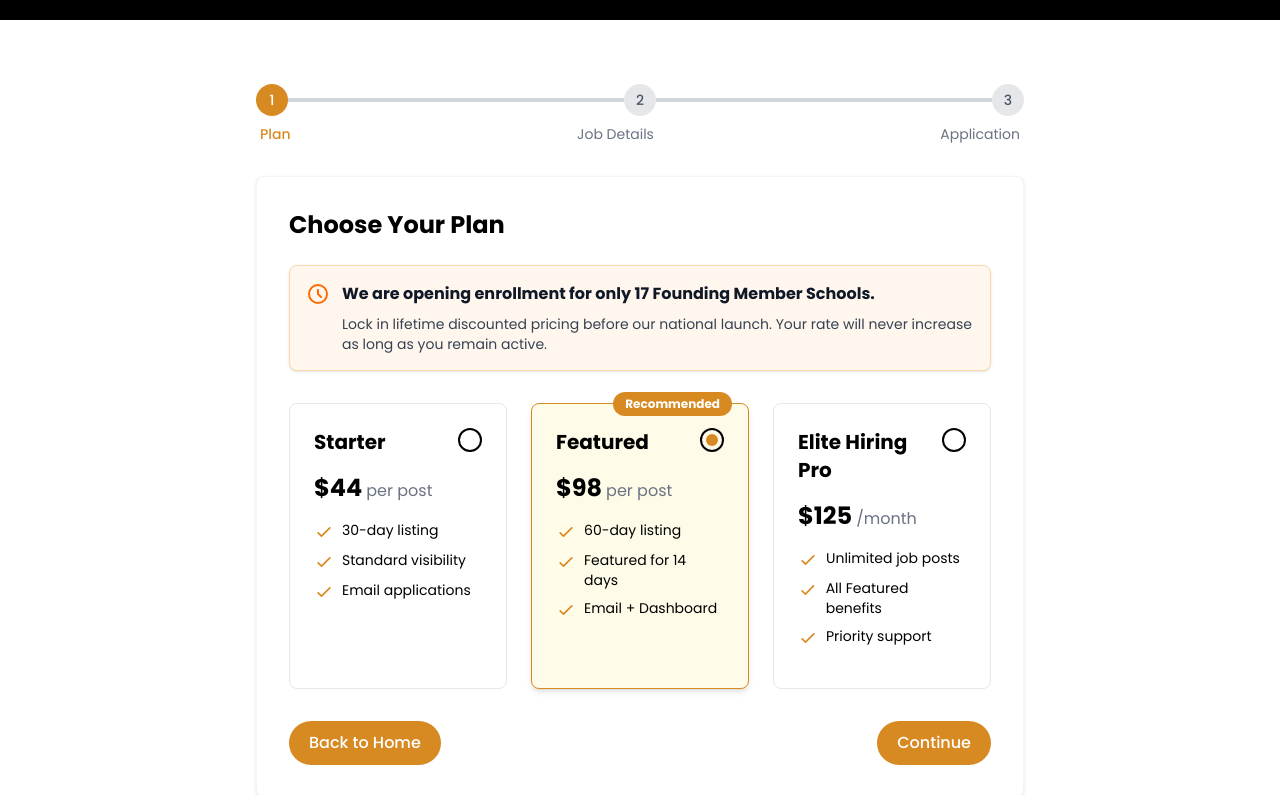
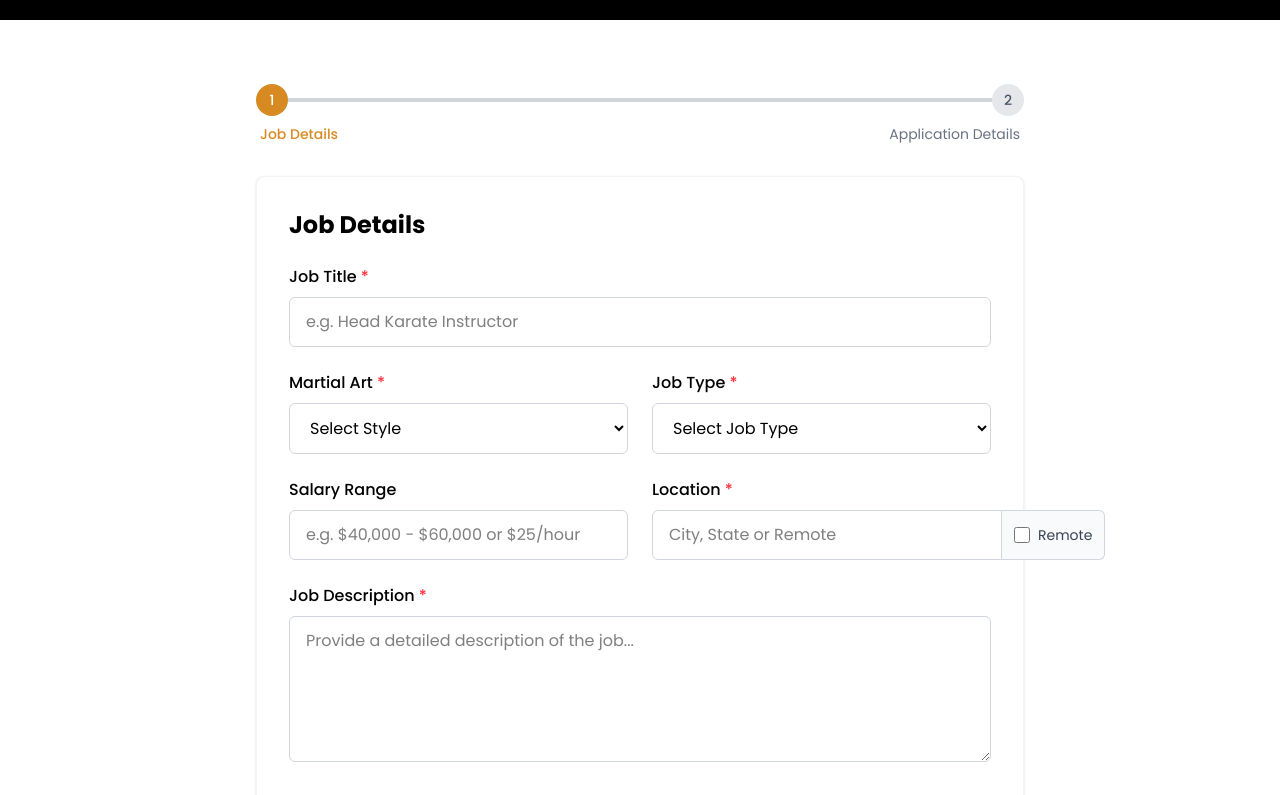
Before and after one commit to ismaeel06/Martial_Arts_Job_Board_Next, a Next.js app: page /post-job in a window 1280 px wide. Shown: the part 320-1115 px from the top of the page. Built offline with nearby package versions, Linux system fonts and the light colour scheme.

Commit message:
fixed post-job

```diff
--- a/src/app/post-job/page.js
+++ b/src/app/post-job/page.js
@@ -34,10 +34,8 @@ const PostJobPage = () => {
 
   // Form state - removed schoolName, schoolLogo, schoolWebsite, schoolSize, schoolDescription
   const [formData, setFormData] = useState({
-    // Step 1: Choose Plan
+
     plan: 'featured',
-
-    // Step 2: Job Details
     title: '',
     martial_art: '',
     job_type: '',
@@ -265,7 +263,7 @@ const PostJobPage = () => {
   const handleSubmit = (e) => {
     e.preventDefault();
 
-    // Validate step 3 before submission
+    // Validate step 2 before submission
     if (!validateStep3()) {
       return;
     }
@@ -297,13 +295,13 @@ const PostJobPage = () => {
     // });
 
     // Move to confirmation step
-    setCurrentStep(4); // Changed from 5 to 4 since we removed a step
+    setCurrentStep(3); // Changed from 5 to 4 since we removed a step
   };
 
   // Navigation between steps
   const nextStep = () => {
     // If we're on step 2, validate before proceeding
-    if (currentStep === 2) {
+    if (currentStep === 1) {
       if (!validateStep2()) {
         return; // Stop if validation fails
       }
@@ -365,195 +363,8 @@ const PostJobPage = () => {
   // Render the current step
   const renderStep = () => {
     switch(currentStep) {
+
       case 1:
-        // Keep Plan selection step as is
-        return (
-          <div className="animate-fade-in">
-            <h2 className="text-2xl font-bold mb-6">Choose Your Plan</h2>
-                              {/* Urgency Banner */}
-    <div className="max-w-3xl mx-auto mb-8 bg-orange-50 border border-orange-200 rounded-lg p-4 shadow-sm">
-      <div className="flex items-center mb-2">
-        <svg xmlns="http://www.w3.org/2000/svg" className="h-6 w-6 text-orange-500 mr-3 flex-shrink-0" fill="none" viewBox="0 0 24 24" stroke="currentColor">
-          <path strokeLinecap="round" strokeLinejoin="round" strokeWidth={2} d="M12 8v4l3 3m6-3a9 9 0 11-18 0 9 9 0 0118 0z" />
-        </svg>
-        <span className="text-base font-bold text-gray-900">
-          We are opening enrollment for only 17 Founding Member Schools.
-        </span>
-      </div>
-      <p className="text-sm text-gray-700 ml-9">
-        Lock in lifetime discounted pricing before our national launch. Your rate will never increase as long as you remain active.
-      </p>
-    </div>
-
-            <div className="grid grid-cols-1 md:grid-cols-3 gap-6 mb-8">
-              {/* Starter Plan */}
-              <div
-                className={`
-                  border rounded-lg p-6 cursor-pointer transition-all
-                  ${selectedPlan === 'starter'
-                    ? 'border-[#D88A22] bg-yellow-50 shadow-md'
-                    : 'border-gray-200 hover:border-gray-300 hover:shadow-sm'
-                  }
-                `}
-                onClick={() => {
-                  setSelectedPlan('starter');
-                  setFormData(prev => ({ ...prev, plan: 'starter' }));
-                }}
-              >
-                <div className="flex justify-between items-start mb-4">
-                  <h3 className="text-xl font-bold">Starter</h3>
-                  <div className="h-6 w-6 rounded-full border-2 flex items-center justify-center">
-                    {selectedPlan === 'starter' && (
-                      <div className="h-3 w-3 bg-[#D88A22] rounded-full"></div>
-                    )}
-                  </div>
-                </div>
-
-                <div className="mb-4">
-                  <span className="text-2xl font-bold">${prices.starter}</span>
-                  <span className="text-gray-500 ml-1">per post</span>
-                </div>
-
-                <ul className="mb-4 space-y-2">
-                  <li className="flex items-start">
-                    <svg className="w-5 h-5 text-[#D88A22] mr-2 mt-0.5" fill="none" stroke="currentColor" viewBox="0 0 24 24">
-                      <path strokeLinecap="round" strokeLinejoin="round" strokeWidth="2" d="M5 13l4 4L19 7" />
-                    </svg>
-                    <span className="text-sm">30-day listing</span>
-                  </li>
-                  <li className="flex items-start">
-                    <svg className="w-5 h-5 text-[#D88A22] mr-2 mt-0.5" fill="none" stroke="currentColor" viewBox="0 0 24 24">
-                      <path strokeLinecap="round" strokeLinejoin="round" strokeWidth="2" d="M5 13l4 4L19 7" />
-                    </svg>
-                    <span className="text-sm">Standard visibility</span>
-                  </li>
-                  <li className="flex items-start">
-                    <svg className="w-5 h-5 text-[#D88A22] mr-2 mt-0.5" fill="none" stroke="currentColor" viewBox="0 0 24 24">
-                      <path strokeLinecap="round" strokeLinejoin="round" strokeWidth="2" d="M5 13l4 4L19 7" />
-                    </svg>
-                    <span className="text-sm">Email applications</span>
-                  </li>
-                </ul>
-              </div>
-
-              {/* Featured Plan */}
-              <div
-                className={`
-                  border rounded-lg p-6 cursor-pointer transition-all relative
-                  ${selectedPlan === 'featured'
-                    ? 'border-[#D88A22] bg-yellow-50 shadow-md'
-                    : 'border-gray-200 hover:border-gray-300 hover:shadow-sm'
-                  }
-                `}
-                onClick={() => {
-                  setSelectedPlan('featured');
-                  setFormData(prev => ({ ...prev, plan: 'featured' }));
-                }}
-              >
-                <div className="absolute -top-3 right-4 bg-[#D88A22] text-white px-3 py-1 rounded-full text-xs font-bold">
-                  Recommended
-                </div>
-
-                <div className="flex justify-between items-start mb-4">
-                  <h3 className="text-xl font-bold">Featured</h3>
-                  <div className="h-6 w-6 rounded-full border-2 flex items-center justify-center">
-                    {selectedPlan === 'featured' && (
-                      <div className="h-3 w-3 bg-[#D88A22] rounded-full"></div>
-                    )}
-                  </div>
-                </div>
-
-                <div className="mb-4">
-                  <span className="text-2xl font-bold">${prices.featured}</span>
-                  <span className="text-gray-500 ml-1">per post</span>
-                </div>
-
-                <ul className="mb-4 space-y-2">
-                  <li className="flex items-start">
-                    <svg className="w-5 h-5 text-[#D88A22] mr-2 mt-0.5" fill="none" stroke="currentColor" viewBox="0 0 24 24">
-                      <path strokeLinecap="round" strokeLinejoin="round" strokeWidth="2" d="M5 13l4 4L19 7" />
-                    </svg>
-                    <span className="text-sm">60-day listing</span>
-                  </li>
-                  <li className="flex items-start">
-                    <svg className="w-5 h-5 text-[#D88A22] mr-2 mt-0.5" fill="none" stroke="currentColor" viewBox="0 0 24 24">
-                      <path strokeLinecap="round" strokeLinejoin="round" strokeWidth="2" d="M5 13l4 4L19 7" />
-                    </svg>
-                    <span className="text-sm">Featured for 14 days</span>
-                  </li>
-                  <li className="flex items-start">
-                    <svg className="w-5 h-5 text-[#D88A22] mr-2 mt-0.5" fill="none" stroke="currentColor" viewBox="0 0 24 24">
-                      <path strokeLinecap="round" strokeLinejoin="round" strokeWidth="2" d="M5 13l4 4L19 7" />
-                    </svg>
-                    <span className="text-sm">Email + Dashboard</span>
-                  </li>
-                </ul>
-              </div>
-
-              {/* Unlimited Plan */}
-              <div
-                className={`
-                  border rounded-lg p-6 cursor-pointer transition-all
-                  ${selectedPlan === 'unlimited'
-                    ? 'border-[#D88A22] bg-yellow-50 shadow-md'
-                    : 'border-gray-200 hover:border-gray-300 hover:shadow-sm'
-                  }
-                `}
-                onClick={() => {
-                  setSelectedPlan('unlimited');
-                  setFormData(prev => ({ ...prev, plan: 'unlimited' }));
-                }}
-              >
-                <div className="flex justify-between items-start mb-4">
-                  <h3 className="text-xl font-bold">Elite Hiring Pro</h3>
-                  <div className="h-6 w-6 rounded-full border-2 flex items-center justify-center">
-                    {selectedPlan === 'unlimited' && (
-                      <div className="h-3 w-3 bg-[#D88A22] rounded-full"></div>
-                    )}
-                  </div>
-                </div>
-
-                <div className="mb-4">
-                  <span className="text-2xl font-bold">${prices.unlimited}</span>
-                  <span className="text-gray-500 ml-1">/month</span>
-                </div>
-
-                <ul className="mb-4 space-y-2">
-                  <li className="flex items-start">
-                    <svg className="w-5 h-5 text-[#D88A22] mr-2 mt-0.5" fill="none" stroke="currentColor" viewBox="0 0 24 24">
-                      <path strokeLinecap="round" strokeLinejoin="round" strokeWidth="2" d="M5 13l4 4L19 7" />
-                    </svg>
-                    <span className="text-sm">Unlimited job posts</span>
-                  </li>
-                  <li className="flex items-start">
-                    <svg className="w-5 h-5 text-[#D88A22] mr-2 mt-0.5" fill="none" stroke="currentColor" viewBox="0 0 24 24">
-                      <path strokeLinecap="round" strokeLinejoin="round" strokeWidth="2" d="M5 13l4 4L19 7" />
-                    </svg>
-                    <span className="text-sm">All Featured benefits</span>
-                  </li>
-                  <li className="flex items-start">
-                    <svg className="w-5 h-5 text-[#D88A22] mr-2 mt-0.5" fill="none" stroke="currentColor" viewBox="0 0 24 24">
-                      <path strokeLinecap="round" strokeLinejoin="round" strokeWidth="2" d="M5 13l4 4L19 7" />
-                    </svg>
-                    <span className="text-sm">Priority support</span>
-                  </li>
-                </ul>
-              </div>
-            </div>
-
-            <div className="flex justify-between">
-              <Button
-                onClick={() => window.location.href = '/'}
-                disabled={currentStep === 1}
-              >
-                Back to Home
-              </Button>
-              <Button onClick={nextStep}>Continue</Button>
-            </div>
-          </div>
-        );
-
-      case 2:
         // Updated Job Details step with validation
         return (
           <div className="animate-fade-in">
@@ -788,8 +599,8 @@ const PostJobPage = () => {
             </div>
 
 <div className="flex justify-between mt-8">
-              <Button onClick={prevStep}>
-                Back
+  <Button onClick={() => window.location.href = '/'}>
+    Back to Home
   </Button>
   <Button onClick={nextStep}>
     Continue
@@ -798,8 +609,7 @@ const PostJobPage = () => {
           </div>
         );
 
-      // Case 3 is now Application Settings with validation
-      case 3:
+      case 2:
         return (
           <div className="animate-fade-in">
             <h2 className="text-2xl font-bold mb-6">Application Settings</h2>
@@ -964,8 +774,7 @@ const PostJobPage = () => {
           </div>
         );
 
-      // Success confirmation (previously case 5, now case 4)
-      case 4:
+      case 3:
         return (
           <div className="text-center py-8 animate-fade-in">
             <div className="inline-flex items-center justify-center w-24 h-24 mb-8 bg-green-100 rounded-full">
@@ -1027,13 +836,10 @@ const PostJobPage = () => {
 
         <div className="flex justify-between mt-2 px-1">
           <div className="text-center text-sm">
-            <p className={currentStep >= 1 ? 'font-medium text-[#D88A22]' : 'text-gray-500'}>Plan</p>
+            <p className={currentStep >= 1 ? 'font-medium text-[#D88A22]' : 'text-gray-500'}>Job Details</p>
           </div>
           <div className="text-center text-sm">
-            <p className={currentStep >= 2 ? 'font-medium text-[#D88A22]' : 'text-gray-500'}>Job Details</p>
-          </div>
-          <div className="text-center text-sm">
-            <p className={currentStep >= 3 ? 'font-medium text-[#D88A22]' : 'text-gray-500'}>Application</p>
+            <p className={currentStep >= 2 ? 'font-medium text-[#D88A22]' : 'text-gray-500'}>Application Details</p>
           </div>
         </div>
       </div>
@@ -1060,8 +866,8 @@ const PostJobPage = () => {
       <section className="py-16 bg-white">
         <div className="container mx-auto px-4">
           <div className="max-w-3xl mx-auto">
-            {currentStep < 4 && (
-              <StepIndicator currentStep={currentStep} totalSteps={3} />
+            {currentStep < 3 && (
+              <StepIndicator currentStep={currentStep} totalSteps={2} />
             )}
 
             <div className="bg-white p-8 rounded-lg shadow-sm border border-gray-100">
```
Lines whose indentation alone changed are shown as unchanged.
